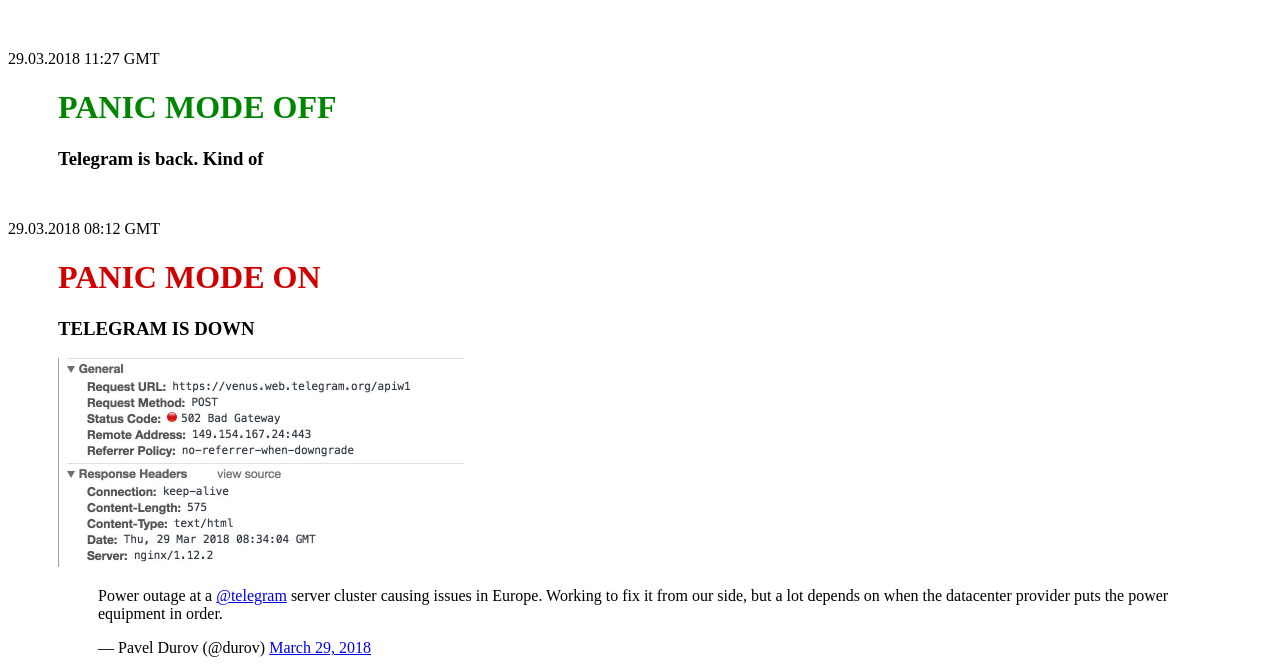
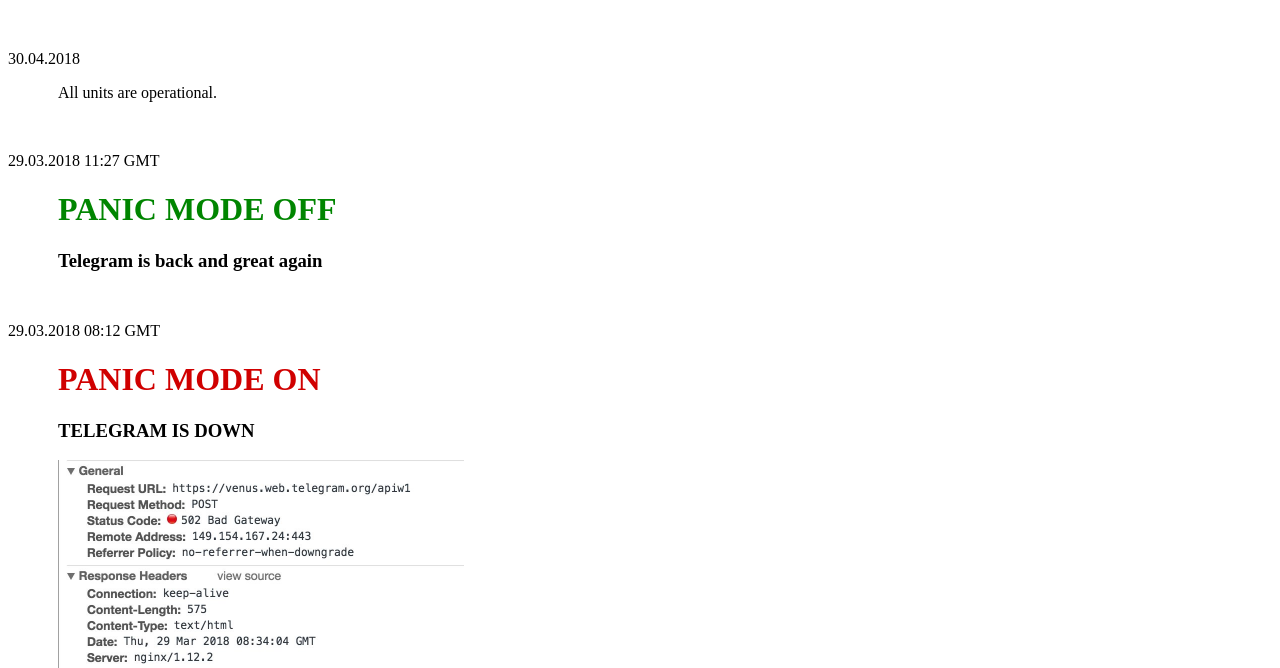
Before and after one commit to irkfap/irkfap.com, a PHP site: page /status in a window 1280 px wide. Shown: the top 668 px of the page. Run offline with PHP 8.4, Linux system fonts and the light colour scheme; some libraries are stand-ins or nearby versions.

Commit message:
updated index and status

```diff
--- a/public/status.php
+++ b/public/status.php
@@ -6,18 +6,16 @@
 <body role="document">
 
 <dl>
-<!--
     <dt><?php date_default_timezone_set('Europe/London'); echo date('d.m.Y'); ?></dt>
     <dd>
         <p>All units are operational.</p>
     </dd>
--->
 
 
     <dt>29.03.2018 11:27 GMT</dt>
     <dd>
         <h1 class="green">PANIC MODE OFF</h1>
-        <h3>Telegram is back. Kind of</h3>
+        <h3>Telegram is back and great again</h3>
     </dd>
 
 
```
Also changed, not shown: public/index.php (+9 -6 lines).
